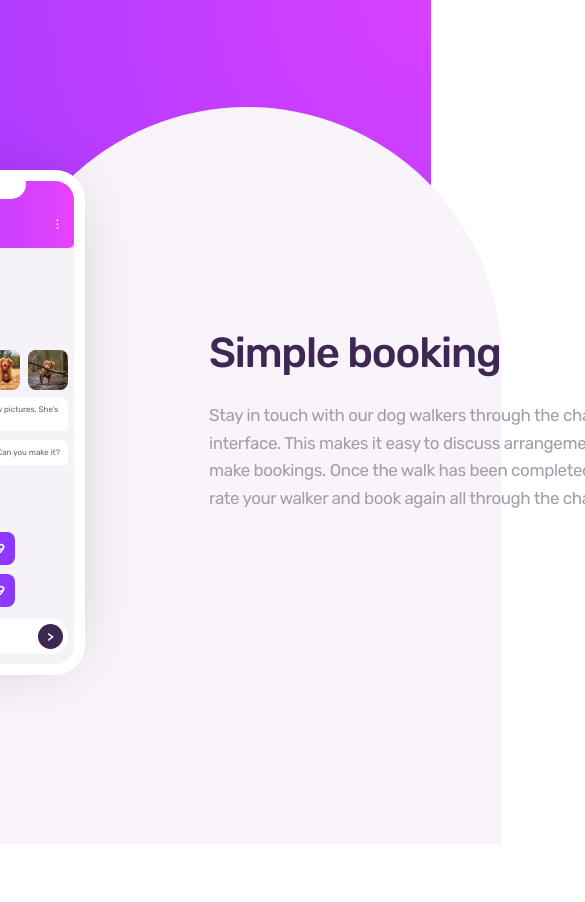
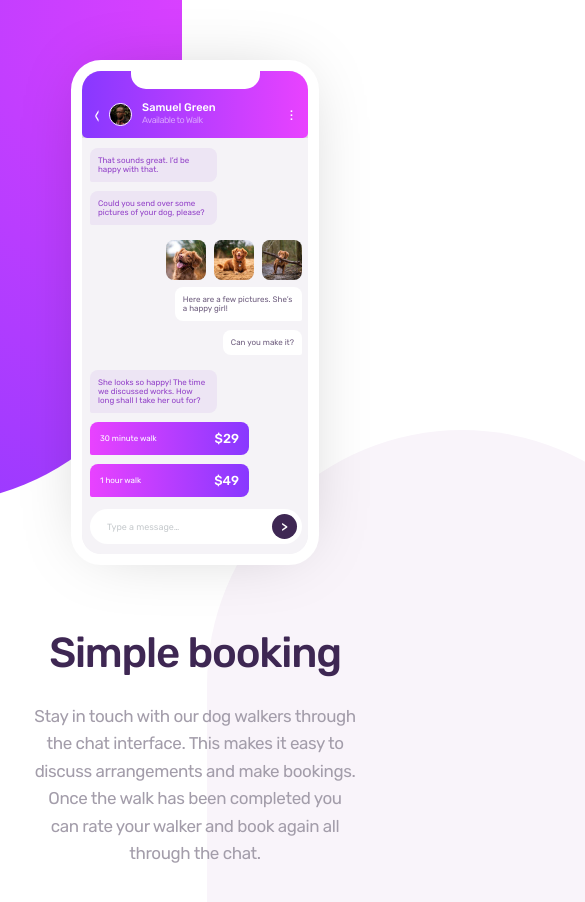
Before and after one commit to magdakok/CSS-Mobile-Phone-Mockup, a website: page index.html in a window 390 px wide. Shown: the top 902 px of the page, 585 px wide, since content can reach past the window. Before the commit the page ends 844 px from the top, so only its background shows below. Drawn offline with Linux system fonts and the light colour scheme.

Commit message:
add media queries for mobile devices

```diff
--- a/sass/base/_base.scss
+++ b/sass/base/_base.scss
@@ -8,7 +8,7 @@
 
 html {
   font-size: 62.5%;
-  overflow: hidden;
+  min-height: 100vh;
 }
 
 body {
--- a/sass/pages/_home.scss
+++ b/sass/pages/_home.scss
@@ -1,5 +1,6 @@
 body {
   @include flex-center;
+  overflow-x: hidden;
 }
 
 .background-container {
@@ -19,12 +20,24 @@ body {
     );
     top: 0;
     left: -20.3%;
+    @media only screen and (max-width: 800px) {
+      left: -84%;
+      height: 50.4rem;
+    }
   }
   &::after {
     @include background-shape(100vh 100vh 0 0);
     background-color: $color-light-purple;
     bottom: 0;
     right: -28.8%;
+    @media only screen and (max-width: 800px) {
+      right: -83.8%;
+      top: 43rem;
+    }
+  }
+  @media only screen and (max-width: 800px) {
+    align-items: flex-start;
+    padding-top: 6rem;
   }
 }
 
@@ -35,6 +48,15 @@ body {
 
   @include flex-center;
   transform: translateX(5.3rem);
+  @media only screen and (max-width: 1200px) {
+    width: 80%;
+    transform: translateX(0);
+  }
+  @media only screen and (max-width: 800px) {
+    width: 88%;
+    flex-direction: column;
+    justify-content: stretch;
+  }
 }
 
 .mobile {
@@ -56,6 +78,11 @@ body {
     overflow: hidden;
     // user-select: none; to be activated when the project is finished
 
+    @media only screen and (max-width: 800px) {
+      flex: none;
+      margin-bottom: 6.7rem;
+    }
+
     &::before {
       content: "";
       display: block;
@@ -71,7 +98,7 @@ body {
 
     transition: all 0.4s ease-in-out;
     &:hover {
-      transform: scale(1.3);
+      transform: scale(1.2);
       box-shadow: 0px 0px 90px -23px rgba(0, 0, 0, 0.15);
     }
   }
@@ -246,6 +273,13 @@ body {
 
 .text-section {
   margin-left: 12.4rem;
+  @media only screen and (max-width: 1100px) {
+    margin-left: 6rem;
+  }
+  @media only screen and (max-width: 800px) {
+    margin-left: 0;
+    text-align: center;
+  }
 
   .main-heading {
     font-size: 4.2rem;
@@ -254,6 +288,15 @@ body {
     margin-bottom: 2.75rem;
     letter-spacing: -1.2px;
     color: $color-violet-dark;
+    @media only screen and (max-width: 1050px) {
+      font-size: 2.5rem;
+      line-height: 2.6rem;
+    }
+    @media only screen and (max-width: 800px) {
+      font-size: 4.2rem;
+      line-height: 4.3rem;
+      margin-bottom: 1.75rem;
+    }
   }
 
   .paragraph {
@@ -261,5 +304,14 @@ body {
     line-height: 2.75rem;
     letter-spacing: -0.4px;
     color: $color-gray-violet;
+    @media only screen and (max-width: 1050px) {
+      font-size: 1.6rem;
+      line-height: 2.4rem;
+    }
+    @media only screen and (max-width: 800px) {
+      font-size: 1.7rem;
+      line-height: 2.75rem;
+      padding: 1rem;
+    }
   }
 }
```
Also changed, not shown: css/main.css, 1 other file.
